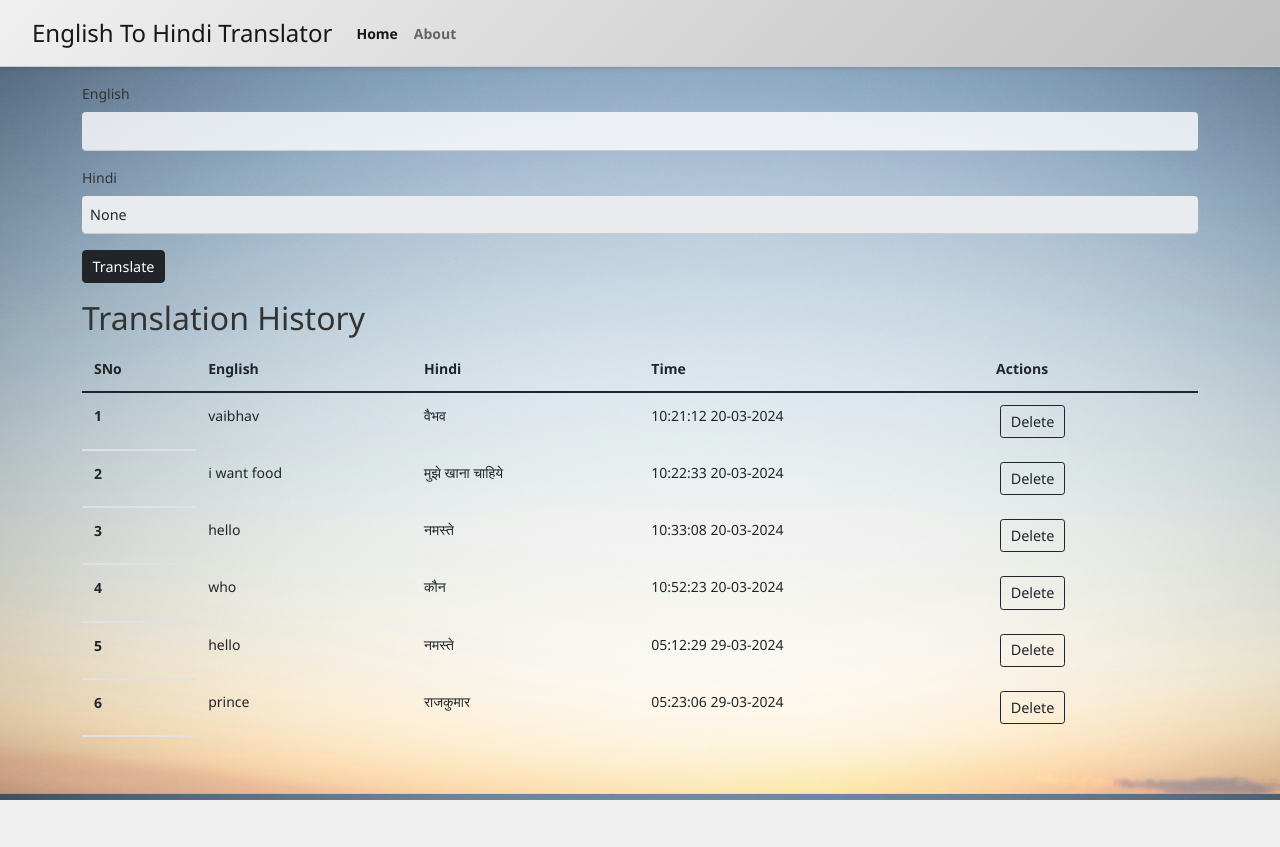
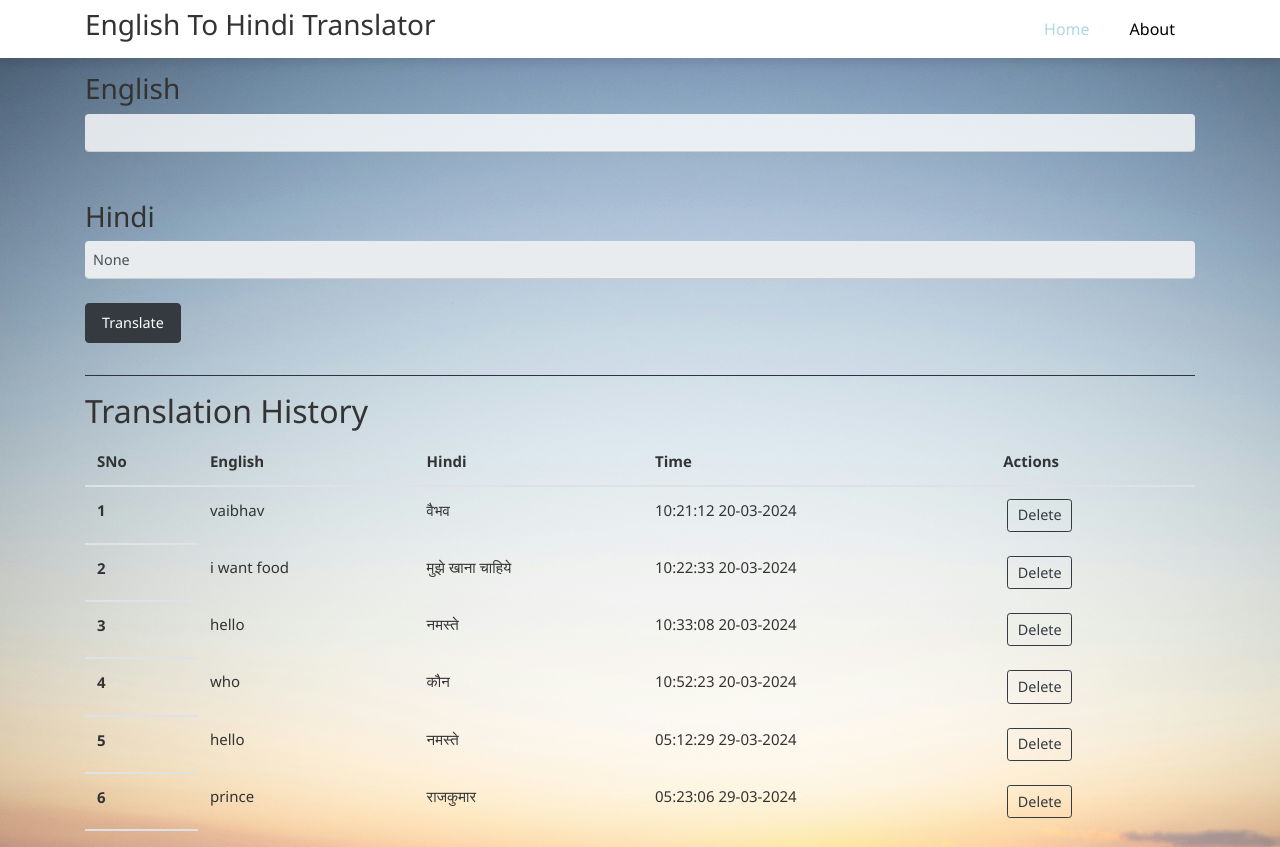
Before and after one commit to Vaibhav0120/IMHP-1, a Flask app: page / in a window 1280 px wide. Before the commit the page ends 800 px from the top, so only its background shows below. Run offline with Flask 2, Linux system fonts and the light colour scheme; data comes from the database, SQL or seed files in the repository; both versions use the stored data as it was after the commit; some libraries are stand-ins or nearby versions.

Commit message:
vaibhav changes

```diff
--- a/static/css/style.css
+++ b/static/css/style.css
@@ -10,28 +10,30 @@ body {
     font-size: 14px; /* Adjust the font size as needed */
 }
 
-/* Navbar */
-.navbar {
-    background: linear-gradient(135deg, #f0f0f0, #c0c0c0); /* Use linear gradient for the background */
-    border-bottom: 1px solid #ccc;
-    padding: 10px 20px; /* Restore previous padding */
-    box-shadow: 0 2px 4px rgba(0, 0, 0, 0.1); /* Add a shadow for a modern look */
-}
+/* NavBar */
+.navbar{
+    font-size: 16px;
+    top: 0;
+    left: 0;
+    box-shadow: 0 5px 10px rgba(0, 0, 0, 0.1);
+  }
 
-.navbar-brand {
-    color: #333; /* Change text color to a darker shade */
-    font-size: 1.5rem;
-}
+    /* (NavBar Items) */
+  .navbar-light .navbar-nav .nav-link,
+  .navbar-light .navbar-nav .nav-link i {
+    padding: 0 20px;    /* spacing between navbar item */
+    color: black;
+    transition: 0.3s ease;
+    font-weight: 500;
+  }
 
-.navbar-nav .nav-link {
-    color: #333; /* Change text color to a darker shade */
-    font-weight: bold;
-    transition: color 0.3s;
-}
-
-.navbar-nav .nav-link:hover {
-    color: #555; /* Change hover color to a slightly darker shade */
-}
+        /* Hover Effect of complete NavBar Execpt Mobile [down] */
+  .navbar-light .navbar-nav .nav-link:hover,
+  .navbar i:hover,
+  .navbar-light .navbar-nav .nav-link.active,
+  .navbar i.active{
+    color:lightblue;
+  }
 
 
 /* Form */
@@ -57,6 +59,7 @@ body {
     padding: 0.75rem;
     vertical-align: top;
     border: none; /* Remove border from table cells */
+    font-size:15px;
 }
 
 .table th {
--- a/templates/base.html
+++ b/templates/base.html
@@ -7,8 +7,8 @@
     <meta name="viewport" content="width=device-width, initial-scale=1">
 
     <!-- Bootstrap CSS -->
-    <link href="https://cdn.jsdelivr.net/npm/bootstrap@5.0.0-beta2/dist/css/bootstrap.min.css" rel="stylesheet"
-        integrity="sha384-BmbxuPwQa2lc/FVzBcNJ7UAyJxM6wuqIj61tLrc4wSX0szH/Ev+nYRRuWlolflfl" crossorigin="anonymous">
+    <link rel="stylesheet" href="https://stackpath.bootstrapcdn.com/bootstrap/4.1.3/css/bootstrap.min.css"
+            integrity="sha384-MCw98/SFnGE8fJT3GXwEOngsV7Zt27NXFoaoApmYm81iuXoPkFOJwJ8ERdknLPMO" crossorigin="anonymous">
 
     <!-- Custom CSS -->
     <link rel="stylesheet" href="{{ url_for('static', filename='css/style.css') }}">
@@ -18,26 +18,43 @@
 
 <body>
     <!-- NavBar-->
-    <nav class="navbar navbar-expand-lg navbar-light bg-light">
-        <div class="container-fluid">
-            <a class="navbar-brand" href="/">English To Hindi Translator</a>
-            <button class="navbar-toggler" type="button" data-bs-toggle="collapse"
-                data-bs-target="#navbarSupportedContent" aria-controls="navbarSupportedContent" aria-expanded="false"
-                aria-label="Toggle navigation">
-                <span class="navbar-toggler-icon"></span>
+
+
+    <nav class="navbar navbar-expand-lg navbar-light bg-white py-2 fixed-top">  <!-- py-size fixed top -->
+        <div class="container">
+            <!-- NavBar Icon-->
+          <h3>English To Hindi Translator</h3>
+            <!-- NavBar Mobile icon-->
+          <button class="navbar-toggler" type="button" data-bs-toggle="collapse" data-bs-target="#navbarSupportedContent" aria-controls="navbarSupportedContent" aria-expanded="false" aria-label="Toggle navigation">
+            <span><i id="bar" class="fas fa-bars"></i></span>
           </button>
           <div class="collapse navbar-collapse" id="navbarSupportedContent">
-                <ul class="navbar-nav me-auto mb-2 mb-lg-0">
+            <!-- List -->
+            <ul class="navbar-nav ml-auto">
+
               <li class="nav-item">
-                        <a class="nav-link {% if active_page == 'home' %}active{% endif %}" aria-current="page" href="/">Home</a>
+                <a class="nav-link {% if active_page == 'home' %}active{% endif %}" href="/">Home</a>
               </li>
+
               <li class="nav-item">
                 <a class="nav-link {% if active_page == 'about' %}active{% endif %}" href="/about">About</a>
               </li>
-                </ul>
+
+
+              <!--Icon-->
+              <li class="nav-item">
+
+                  <i class="fal fa-search"></i>
+                  <i id="cart-icon" class="fal fa-shopping-bag"></i>
+
+
+              </li>
+
+
           </div>
         </div>
       </nav>
+
     {% block body %}
 
     {% endblock body %}
--- a/templates/index.html
+++ b/templates/index.html
@@ -4,16 +4,20 @@
 <div class="container my-3 ">
 
     <form action="/" method="POST">
-        <div class="mb-3">
-            <label for="eng" class="form-label">English</label>
+        <div class="my-5 pt-4">
+            <h3>English</h3>
             <input type="text" class="form-control" name="eng" id="eng" aria-describedby="emailHelp" required>
         </div>
-        <div class="mb-3">
-            <label for="hin" class="form-label">Hindi</label>
+        <div class="my-2">
+            <h3>Hindi</h3>
             <input type="text" class="form-control" name="hin" id="hin" value="{{ hin_translation }}" readonly>
         </div>
-        <button type="submit" class="btn btn-dark">Translate</button>
+        <button type="submit" class="btn btn-dark my-3 py-2 px-3">Translate</button>
     </form>
+</div>
+
+<div class="container">
+    <hr class="bg-dark">
 </div>
 
 <div class="container my-3">
```
Also changed, not shown: instance/data.db. Lines whose indentation alone changed are shown as unchanged.
